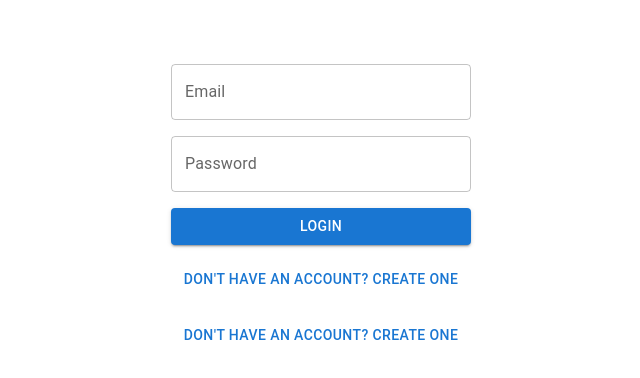
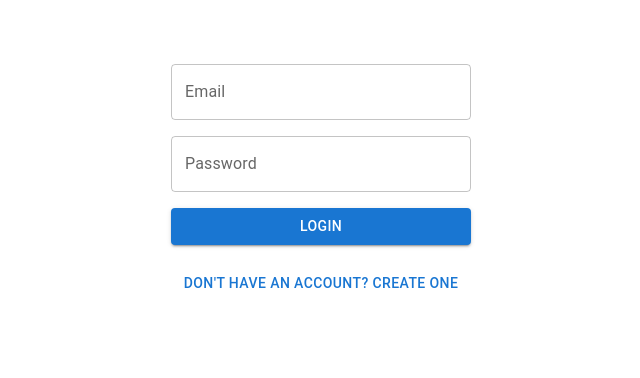
Before and after one commit to MinMyatNgwe1017/Agentic_WAY_OF_SHOPPING, a React app in the folder frontend/: page / in a window 1280 px wide. Shown: the top 378 px of the page, without its empty margins (319-959 px from the left). Built offline with nearby package versions, Linux system fonts and the light colour scheme; no server answers; the HTML template or start-up script is replaced by a standard one.

Commit message:
fix small bug in login frontend

```diff
--- a/frontend/src/components/Login.tsx
+++ b/frontend/src/components/Login.tsx
@@ -70,9 +70,6 @@ export default function Login() {
                 Login
             </Button>
 
-            <Button component={Link} to="/signup" sx={{ mt: 2 }}>
-                DON'T HAVE AN ACCOUNT? CREATE ONE
-            </Button>
         </Stack>
     );
 }
```
